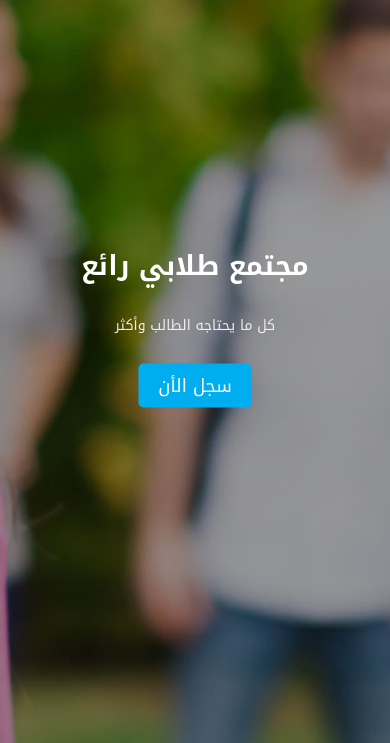
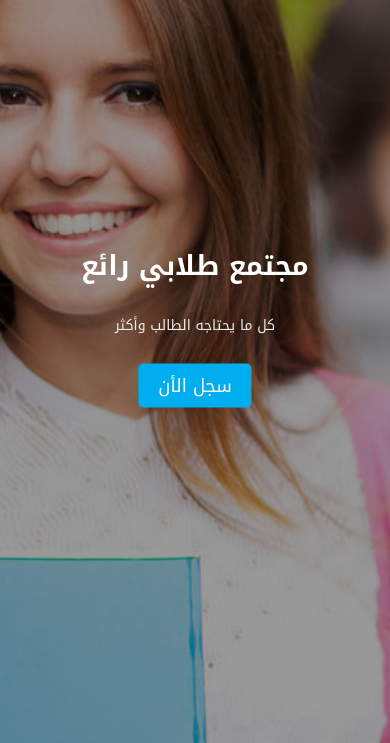
Before and after one commit to MahmoudReda11/Engah, a plain HTML site: page index.html in a window 390 px wide. Shown: the part 101-844 px from the top of the page. Drawn offline with nearby package versions, Linux system fonts and the light colour scheme.

Commit message:
Update style.css

```diff
--- a/style.css
+++ b/style.css
@@ -127,9 +127,6 @@ header .icon i{
     margin-bottom: 30px;
 
 }
-.home .content a{
-
-}
 #menu{
     display: none;
 }
@@ -172,6 +169,7 @@ header .icon i{
         margin: 15px 15px;
         background-color: #eee;
         text-align: right;
+        border-radius: 10px;
     }
 
     header nav ul li a{
@@ -209,6 +207,9 @@ header .icon i{
     header nav ul li.active a{
         color: #fff;
     }
+    .home{
+        background-position: -100% -100%;
+    }
     .home .content{
         top: 50%;
         left: 50%;
```
